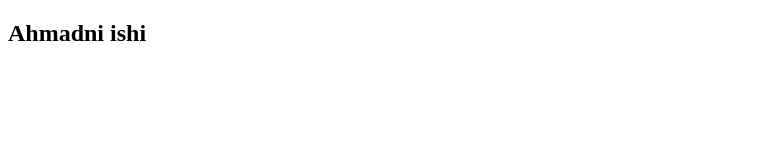
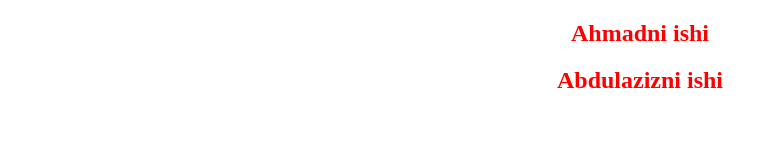
Before and after one commit to abdulazizabduvahobov33-max/store, a plain HTML site: page index.html in a window 1280 px wide. Shown: the whole page, without its empty margins (0-777 px from the left). Drawn offline with Linux system fonts and the light colour scheme.

Commit message:
css ochdim va style berdim

```diff
--- a/index.html
+++ b/index.html
@@ -4,12 +4,14 @@
     <meta charset="UTF-8">
     <meta name="viewport" content="width=device-width, initial-scale=1.0">
     <title>Document</title>
+    <link rel="stylesheet" href="style.css">
 </head>
 <body>
 
 
     <section>
         <h1>Ahmadni ishi</h1>
+        <h1>Abdulazizni ishi</h1>
     </section>
 
 
--- /dev/null
+++ b/style.css
@@ -0,0 +1,4 @@
+h1{
+    text-align: center;
+    color: red;
+}
```
